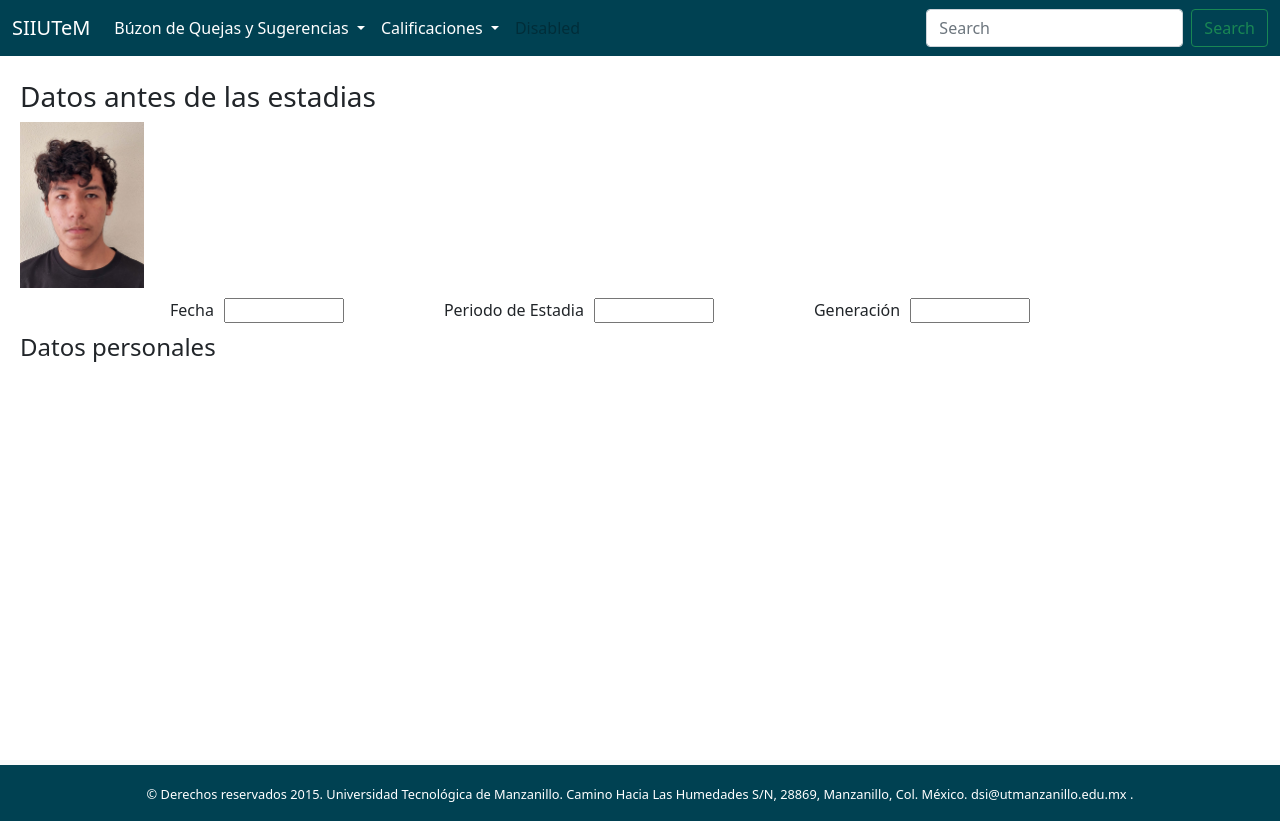
After one commit to WilliamRVazquez/hectorSiiutem, a PHP site: page /estadias.php in a window 1280 px wide. The commit adds this page. Run offline with PHP 8.4, Linux system fonts and the light colour scheme.

Commit message:
agregue todas las paginas que se van a usar para la pagina, se agregaron solo el footer y navbar a las nuevas, la unica que se agrego algo es a la de estadias

```diff
--- /dev/null
+++ b/egresados.php
@@ -0,0 +1,5 @@
+<?php include("resources/views/header.php")?>
+
+
+
+<?php include("resources/views/footer.php")?>
--- /dev/null
+++ b/encuestaE.php
@@ -0,0 +1,5 @@
+<?php include("resources/views/header.php")?>
+
+
+
+<?php include("resources/views/footer.php")?>
--- /dev/null
+++ b/encustaA.php
@@ -0,0 +1,5 @@
+<?php include("resources/views/header.php")?>
+
+
+
+<?php include("resources/views/footer.php")?>
--- /dev/null
+++ b/estadias.php
@@ -0,0 +1,35 @@
+<?php include("resources/views/header.php")?>
+
+<div  class="my-4" style="margin-left: 20px;">
+    <div>
+        <div>
+            <h3>
+                Datos antes de las estadias
+            </h3>
+        </div>
+        <div>
+            <img src="resource/image/user.jpg" style="width: 124px; height: 166px ;">
+        </div>
+        <div class="d-flex" style="margin-top: 10px;">
+                <span style="margin-left: 150px ;">
+                    Fecha
+                </span>
+                <input type="text" style="width: 120px; height: 25px ; margin-left: 10px ;">
+                <span style="margin-left: 100px ;">
+                    Periodo de Estadia
+                </span>
+                <input type="text" style="width: 120px; height: 25px ; margin-left: 10px ;">
+                <span style="margin-left: 100px ;">
+                    Generación
+                </span>
+                <input type="text" style="width: 120px; height: 25px ; margin-left: 10px ;">
+        </div>
+        <div>
+            <div style="margin-top: 10px;">
+                <h4>Datos personales</h4>
+            </div>
+        </div>
+    </div>
+</div>
+
+<?php include("resources/views/footer.php")?>
--- a/ndc.php
+++ b/ndc.php
@@ -1,6 +1,6 @@
 <?php include("resources/views/header.php")?>
 
-<div style="margin-top: 70px; margin-left: 40px;">
+<div class="my-5" style="margin-left: 40px;">
     <div>
         <div>
             <h1>Número de control</h1>
```
Also changed, not shown: index.php (+22 -4 lines), resources/image/user.jpg (added).
